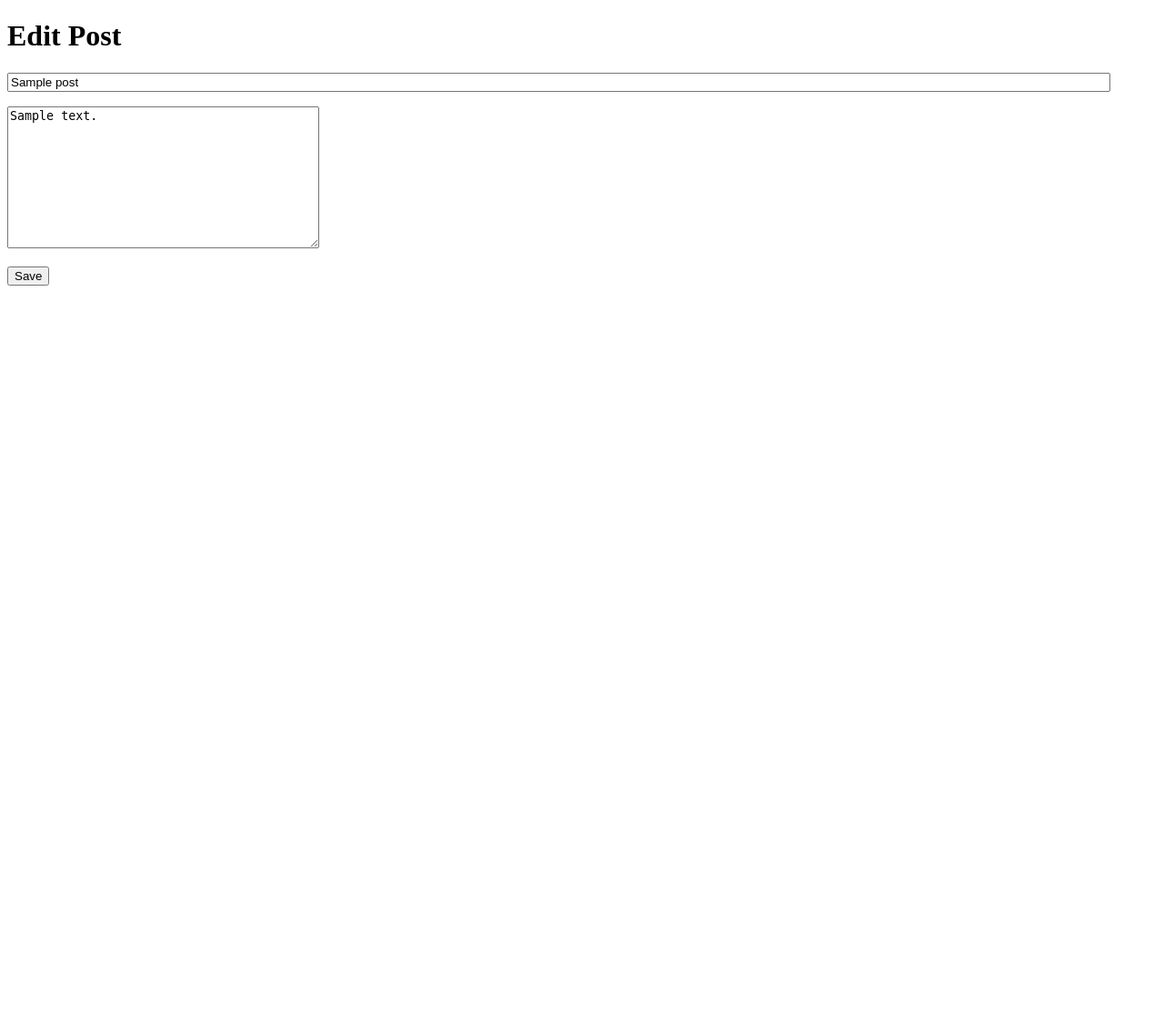
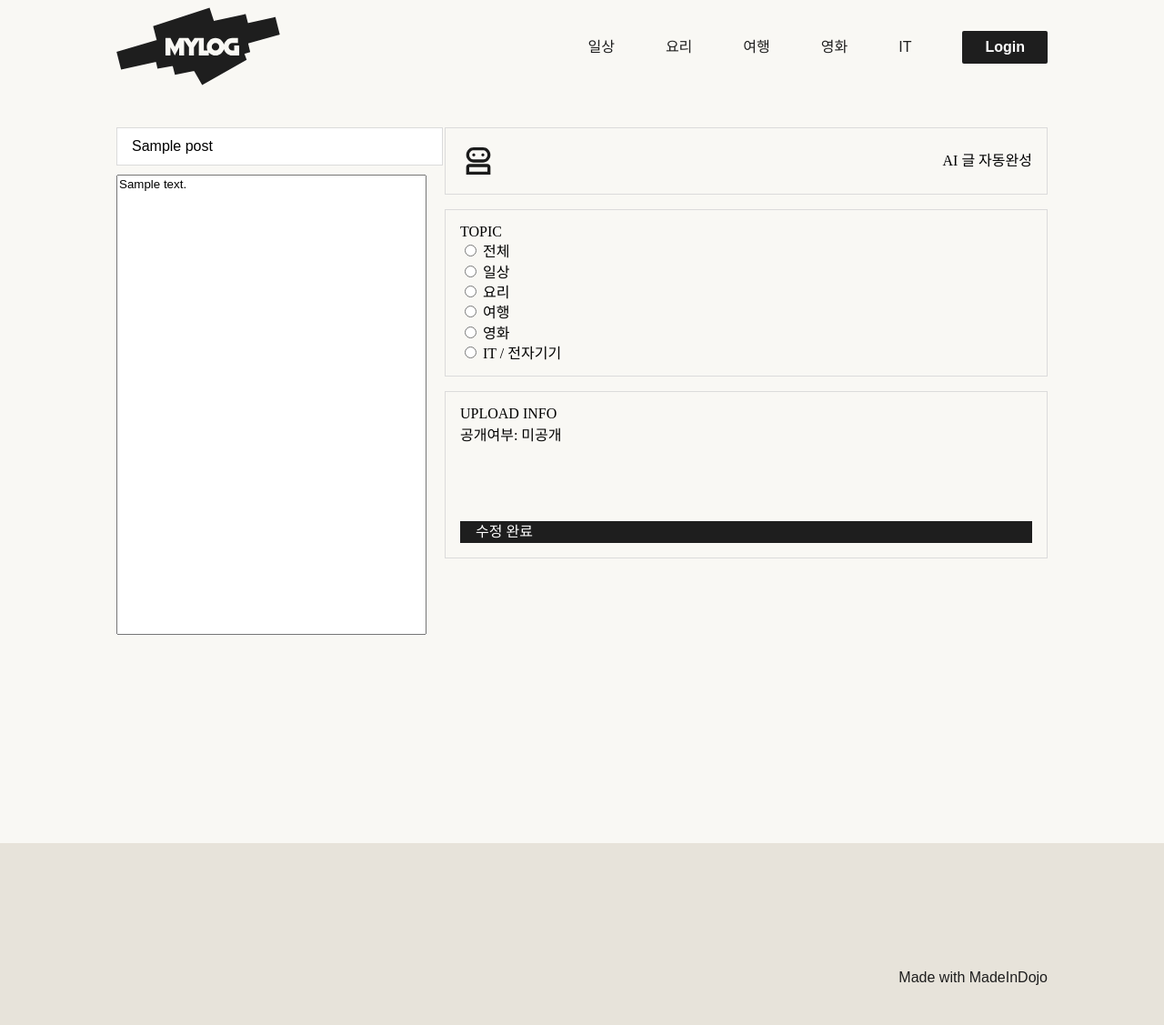
Before and after one commit to wdyneed/Django_blogProject, a Django app: page /post/1/edit/ in a window 1280 px wide. Shown: the whole page at 91% size. Before the commit the page ends 314 px from the top, so only its background shows below. Run offline with Django 4.2, Linux system fonts and the light colour scheme; tables that the repository leaves empty hold one stand-in row (values such as "Sample post"); parts of the project's set-up code (start-up, migrations or seed data) failed here and were passed over; some libraries are stand-ins or nearby versions.

Commit message:
Feat edit_post.html
edit 페이지 수정

```diff
--- a/blogproject/blogapp/templates/edit_post.html
+++ b/blogproject/blogapp/templates/edit_post.html
@@ -1,18 +1,111 @@
 <!DOCTYPE html>
-<html>
+<html lang="en">
+{% load static %}
 
 <head>
-    <title>Edit Post</title>
+    <meta charset="UTF-8">
+    <meta name="viewport" content="width=device-width, initial-scale=1.0">
+
+    <link rel="stylesheet" href="{% static "css/navfooter2.css" %}">
+    <link rel="stylesheet" href="{% static "css/write.css" %}">
+    <link href="
+        https://cdn.jsdelivr.net/npm/reset-css@5.0.2/reset.min.css
+        " rel="stylesheet">
+
+    <title>블로그 게시물 수정</title>
 </head>
 
 <body>
-    <h1>Edit Post</h1>
+    <header>
+        <div class="NavBar">
+            <div class="NavContainer">
+                <a href="/"><img src="{% static 'img/logo(white).svg' %}"></a>
+                <div class='nav-buttons'>
+                    <a href='/post_list/일상'>일상</a>
+                    <a href='/post_list/요리'>요리</a>
+                    <a href='/post_list/여행'>여행</a>
+                    <a href='/post_list/영화'>영화</a>
+                    <a href='/post_list/IT'>IT</a>
+                    {% if user.is_authenticated %}
+                        <a href="/logout"><button class='logout-button'>Logout</button></a>
+                        <a href="posting"><button class='PrimaryButton'>Just Write!</button></a>
+                    {% else %}
+                        <a href="login"><button class='PrimaryButton'>Login</button></a>
+                    {% endif %}
+                </div>
+            </div>
+        </div>
+    </header>
+    <main>
+        <!-- 제목 부분 -->
+        <div class="container">
+            <div class='big-box'>
+                <form method="POST" enctype="multipart/form-data">
+                <div class='write-box'>
+                    {% csrf_token %}
+                    {{form.media}}
+                    {{form.as_p}}
+                    <br>
+                </div>
+                <div class="post-info-box">
+                    <button type="button" id="aiAutocompleteButton" class="ai-button">
+                      <img id="ai-img" src="{% static 'img/robot.svg' %}" alt="AI 아이콘" />
+                      <div id="loading-animation" style="display: none;">
+                        <img src="{% static 'img/loading.gif' %}" alt="로딩 중" />
+                      </div>
+                      AI 글 자동완성
+                    </button>
 
-    <form method="post">
-        {% csrf_token %}
-        {{ form.as_p }}
-        <button type="submit">Save</button>
-    </form>
+                    <div class="box">
+                      <h2>TOPIC</h2>
+                      <div>
+                        <input type="radio" id="all" name="topic" value="전체">
+                        <label for="all">전체</label>
+                      </div>
+                      <div>
+                          <input type="radio" id="daily" name="topic" value="일상">
+                          <label for="daily">일상</label>
+                      </div>
+                      <div>
+                        <input type="radio" id="cooking" name="topic" value="요리">
+                        <label for="cooking">요리</label>
+                      </div>
+                      <div>
+                        <input type="radio" id="travel" name="topic" value="여행">
+                        <label for="travel">여행</label>
+                      </div>
+                      <div>
+                        <input type="radio" id="movie" name="topic" value="영화">
+                        <label for="movie">영화</label>
+                      </div>
+                      <div>
+                        <input type="radio" id="it" name="topic" value="IT">
+                        <label for="it">IT / 전자기기</label>
+                      </div>
+                    </div>
+
+                    <div class="box">
+                        <div class="info">
+                          <h2>UPLOAD INFO</h2>
+                          <p>공개여부: {% if edit_mode %}전체공개{% else %}미공개{% endif %}</p>
+                        </div>
+                        <div class="save-box">
+                            {% comment %} <button onclick="saveDraft()" class="temp-save-button">임시저장</button> {% endcomment %}
+                            <button type="submit" class="save-button">수정 완료</button>
+                        </div>
+                    </div>
+                </form>
+            </div>
+        </div>
+    </main>
+
+    <footer class="footer">
+        <div class="container">
+            <p>Made with<span> MadeInDojo</span></p>
+
+        </div>
+    </footer>
+
 </body>
 
 </html>
--- a/blogproject/blogapp/views.py
+++ b/blogproject/blogapp/views.py
@@ -15,6 +15,8 @@ from django.conf import settings
 from django.shortcuts import render, redirect, get_object_or_404
 from .models import Post
 from .forms import PostForm
+
+
 # Post 시리얼라이저인데 이 부분은 아래 index랑 비슷한 역할을 함 하지만 시리얼라이저로 구현할지 고민중
 class PostViewSet(viewsets.ModelViewSet):
     queryset = Post.objects.all()
@@ -111,8 +113,13 @@ def view_post(request, post_id):
             return redirect('/')
 
     # 조회수 증가 및 db에 저장
-    post.view_count += 1
-    post.save()
+
+    if 'post_viewed_%s' % post_id not in request.session:
+        post.view_count += 1
+        post.save()
+        request.session['post_viewed_%s' % post_id] = True
+
+
     # 이전/다음 게시물 가져옴
     previous_post = Post.objects.filter(id__lt=post.id, publish='Y').order_by('-id').first()
     next_post = Post.objects.filter(id__gt=post.id, publish='Y').order_by('id').first()
```
